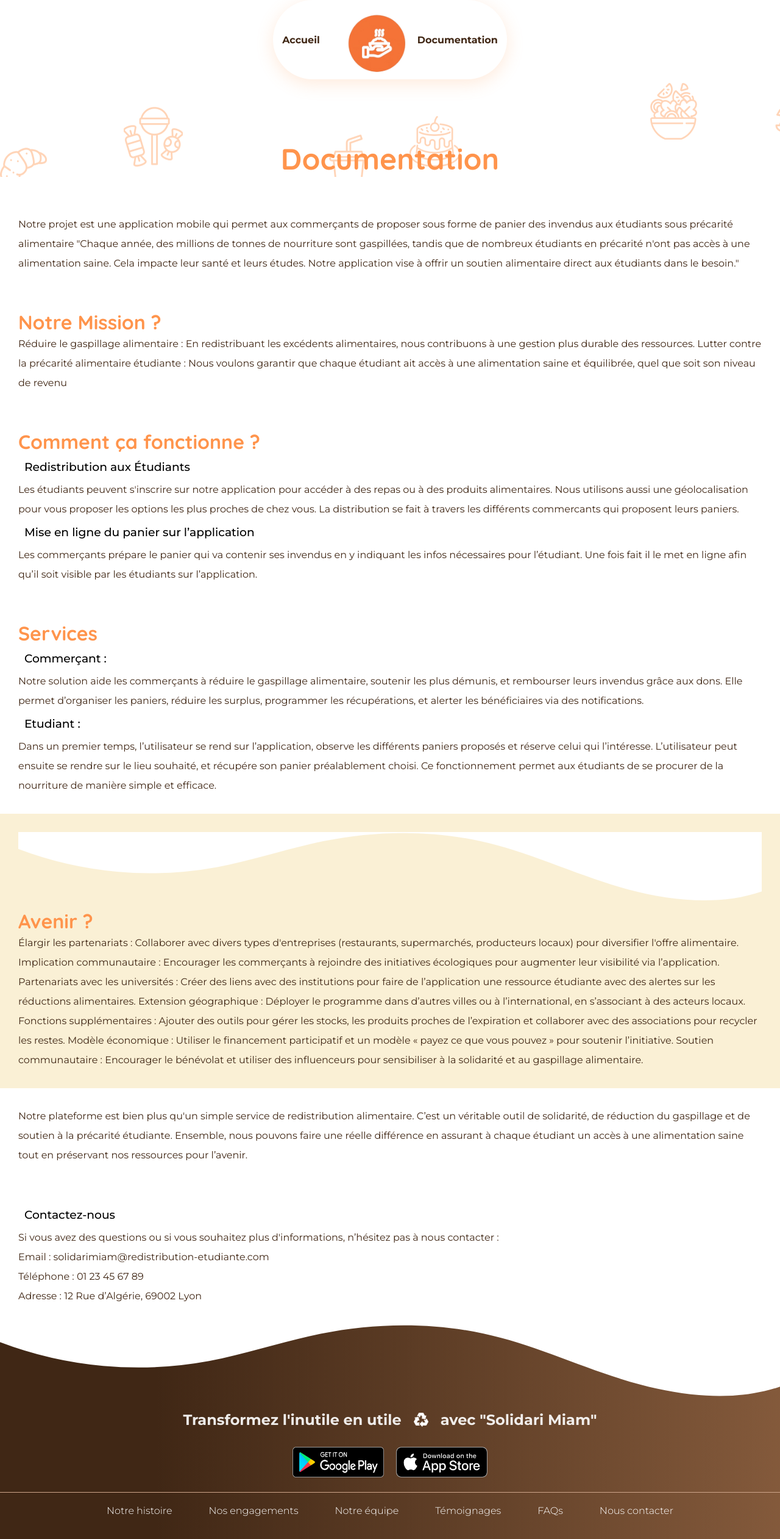
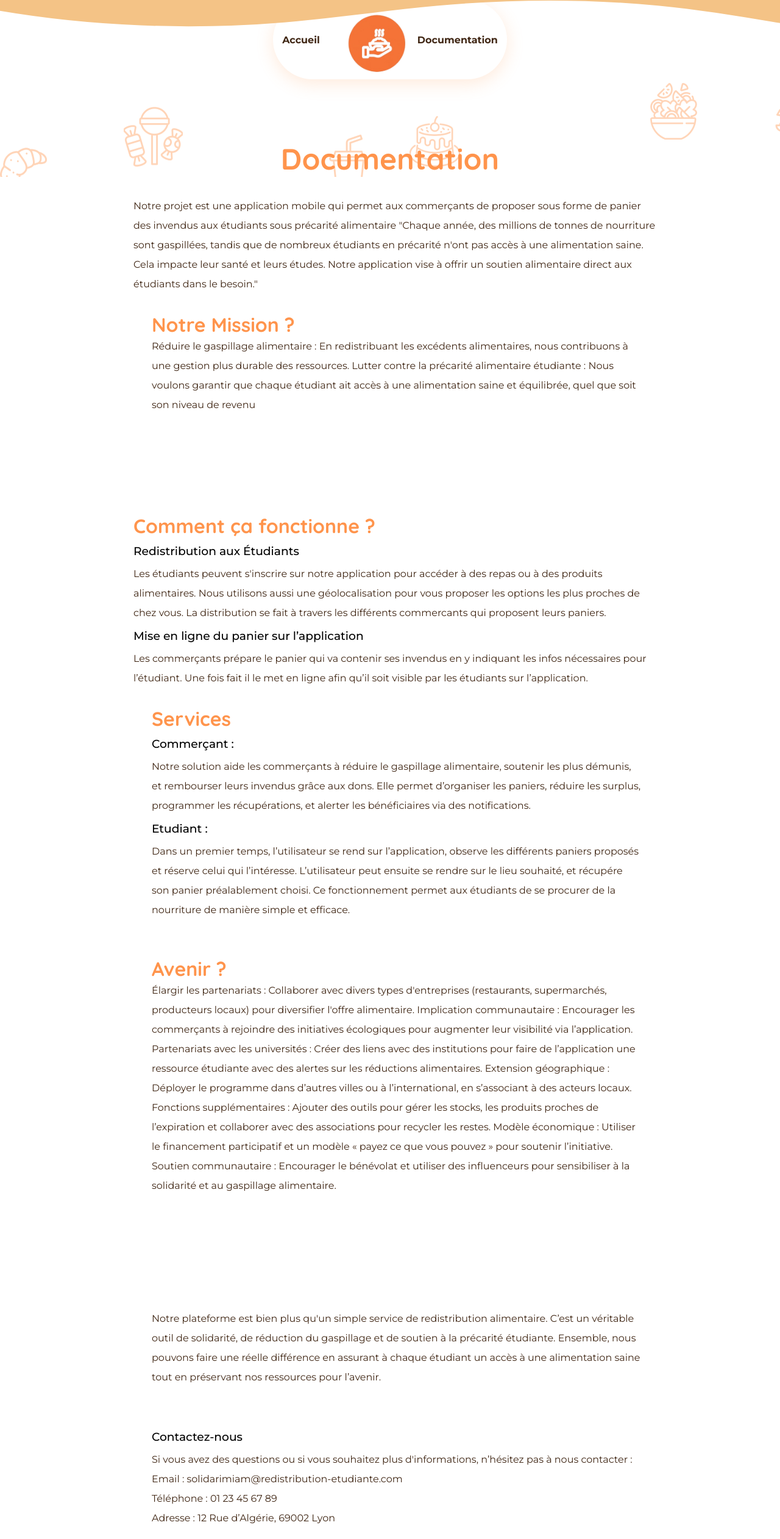
Before and after one commit to SupaOjo3306/SolidariMiam, a plain HTML site: page documentation.html in a window 1280 px wide. Shown: the top 2523 px of the page at 61% size. Drawn offline with Linux system fonts and the light colour scheme.

Commit message:
commit 4

```diff
--- a/documentation.html
+++ b/documentation.html
@@ -19,11 +19,11 @@
 <body>
    <nav>
       <ul>
-         <a href="">
+         <a href="in">
             <li>Accueil</li>
          </a>
          <img src="medias/logoSMCrop.png" alt="" id="logonav">
-         <a href="#documentation">
+         <a href="documentation.html">
             <li>Documentation</li>
          </a>
       </ul>
@@ -44,7 +44,14 @@
    - Avenir
    - Contacter
 -->
-   <section class="documentation">
+   <section class="shape">
+      <!-- <div class="custom-shape-divider-top-1738064166">
+         <svg data-name="Layer 1" xmlns="http://www.w3.org/2000/svg" viewBox="0 0 1200 120" preserveAspectRatio="none">
+            <path
+               d="M321.39,56.44c58-10.79,114.16-30.13,172-41.86,82.39-16.72,168.19-17.73,250.45-.39C823.78,31,906.67,72,985.66,92.83c70.05,18.48,146.53,26.09,214.34,3V0H0V27.35A600.21,600.21,0,0,0,321.39,56.44Z"
+               id="shape-fill"></path>
+         </svg>
+      </div> -->
 
       <p>Notre projet est une application mobile qui permet aux commerçants de proposer sous forme de panier des
          invendus
@@ -55,6 +62,11 @@
          n'ont pas accès à une alimentation saine. Cela impacte leur santé et leurs études. Notre application vise à
          offrir
          un soutien alimentaire direct aux étudiants dans le besoin."</p>
+         <div class="custom-shape-divider-top-1738167729">
+            <svg data-name="Layer 1" xmlns="http://www.w3.org/2000/svg" viewBox="0 0 1200 120" preserveAspectRatio="none">
+                <path d="M321.39,56.44c58-10.79,114.16-30.13,172-41.86,82.39-16.72,168.19-17.73,250.45-.39C823.78,31,906.67,72,985.66,92.83c70.05,18.48,146.53,26.09,214.34,3V0H0V27.35A600.21,600.21,0,0,0,321.39,56.44Z" class="shape-fill"></path>
+            </svg>
+        </div>
    </section>
 
    <section class="documentation">
@@ -65,7 +77,14 @@
          alimentation saine et équilibrée, quel que soit son niveau de revenu</p>
    </section>
 
-   <section class="documentation">
+   <section class="shape">
+      <div class="custom-shape-divider-top-1738064166">
+         <svg data-name="Layer 1" xmlns="http://www.w3.org/2000/svg" viewBox="0 0 1200 120" preserveAspectRatio="none">
+            <path
+               d="M321.39,56.44c58-10.79,114.16-30.13,172-41.86,82.39-16.72,168.19-17.73,250.45-.39C823.78,31,906.67,72,985.66,92.83c70.05,18.48,146.53,26.09,214.34,3V0H0V27.35A600.21,600.21,0,0,0,321.39,56.44Z"
+               id="shape-fill"></path>
+         </svg>
+      </div>
       <h2>Comment ça fonctionne ?</h2>
       <h3>Redistribution aux Étudiants</h3>
       <p>Les étudiants peuvent s'inscrire sur notre application pour accéder à des repas ou à des produits alimentaires.
@@ -93,13 +112,7 @@
    </section>
 
    <section class="documentation" id="doc">
-      <div class="custom-shape-divider-top-1738064166">
-         <svg data-name="Layer 1" xmlns="http://www.w3.org/2000/svg" viewBox="0 0 1200 120" preserveAspectRatio="none">
-            <path
-               d="M321.39,56.44c58-10.79,114.16-30.13,172-41.86,82.39-16.72,168.19-17.73,250.45-.39C823.78,31,906.67,72,985.66,92.83c70.05,18.48,146.53,26.09,214.34,3V0H0V27.35A600.21,600.21,0,0,0,321.39,56.44Z"
-               id="shape-fill"></path>
-         </svg>
-      </div>
+
       <h2> Avenir ?</h2>
 
       <p>
@@ -120,7 +133,14 @@
       </p>
    </section>
 
-   <section class="conclusion">
+   <section class="shape" id="conclusion">
+      <div class="custom-shape-divider-top-1738064166">
+         <svg data-name="Layer 1" xmlns="http://www.w3.org/2000/svg" viewBox="0 0 1200 120" preserveAspectRatio="none">
+            <path
+               d="M321.39,56.44c58-10.79,114.16-30.13,172-41.86,82.39-16.72,168.19-17.73,250.45-.39C823.78,31,906.67,72,985.66,92.83c70.05,18.48,146.53,26.09,214.34,3V0H0V27.35A600.21,600.21,0,0,0,321.39,56.44Z"
+               id="shape-fill"></path>
+         </svg>
+      </div>
       <p>Notre plateforme est bien plus qu'un simple service de redistribution alimentaire. C’est un véritable outil de
          solidarité, de réduction du gaspillage et de soutien à la précarité étudiante. Ensemble, nous pouvons faire une
          réelle différence en assurant à chaque étudiant un accès à une alimentation saine tout en préservant nos
--- a/style.css
+++ b/style.css
@@ -2,7 +2,8 @@
 
 
 :root {
-    /* Couleur principale */    --primary-color: #FF944C;
+    /* Couleur principale */
+    --primary-color: #FF944C;
 
     --secondary-color: #402715;
     /* Couleur secondaire */
@@ -26,8 +27,9 @@ section {
 
 }
 
-#heropage{
-    background-image: url("medias/iconcapture.png");
+#heropage {
+    background-image: linear-gradient(rgb(255 255 255 / 0%), rgb(255 255 255)),
+        url(medias/iconcapture.png);
 }
 
 
@@ -84,11 +86,11 @@ p {
     line-height: 2;
 }
 
-.margin_p{
+.margin_p {
     margin-bottom: 40px;
 }
 
-.margin_h2{
+.margin_h2 {
     margin-top: 40px;
 }
 
@@ -111,7 +113,7 @@ p {
 #Cmnt_div {
     text-align: center;
     margin-right: 200px;
-  margin-left: 200px;
+    margin-left: 200px;
 
 
 }
@@ -134,6 +136,10 @@ p {
     padding: 50px;
     gap: 25px;
     text-align: center;
+}
+
+.h2_card{
+    font-size: 1.3em;
 }
 
 .cardlogo {
@@ -207,13 +213,16 @@ p {
     gap: 10px;
     box-shadow: rgb(0, 0, 0, 0.25) 2px 4px 4px 0px;
 }
+#card_avis{
+    margin-right: 66px;
+}
 
-.visage_avis{
+.visage_avis {
     height: 100px;
     width: 100px;
 }
 
-.P_avis{
+.P_avis {
     color: var(--primary-color);
     font-family: "Quicksand", serif;
 
--- a/styledoc.css
+++ b/styledoc.css
@@ -7,13 +7,11 @@ h1{
 .documentation{
     padding:30px;
 }
-.conclusion{
+#conclusion{
     padding:30px;
 
 }
-#conclusion{
 
-}
 h3{
     padding:10px;
     font-family: Montserrat, serif ;
@@ -29,7 +27,7 @@ header{
 
 }
 
-.custom-shape-divider-top-1738063738 {
+/* .custom-shape-divider-top-1738063738 {
     position: absolute;
     top: 0;
     left: 0;
@@ -43,7 +41,45 @@ header{
     display: block;
     width: calc(172% + 1.3px);
     height: 111px;
+} */
+.custom-shape-divider-top-1738167729 {
+    position: absolute;
+    top: 0;
+    left: 0;
+    width: 100%;
+    overflow: hidden;
+    line-height: 0;
 }
-#doc{
+
+.custom-shape-divider-top-1738167729 svg {
+    position: relative;
+    display: block;
+    width: calc(136% + 1.3px);
+    height: 78px;
+}
+
+.custom-shape-divider-top-1738167729 .shape-fill {
+    fill: #F4C386;
+}
+6
+.shape{
+    padding:30px;
     background-color: var(--third-color);
 }
+
+
+
+p{
+    padding-left: 219px;
+  padding-right: 198px;
+}
+
+h2{
+    padding-left: 219px;
+  padding-right: 198px;
+}
+
+h3{
+    padding-left: 219px;
+  padding-right: 198px;
+}
```
Also changed, not shown: index.html (+8 -8 lines).
